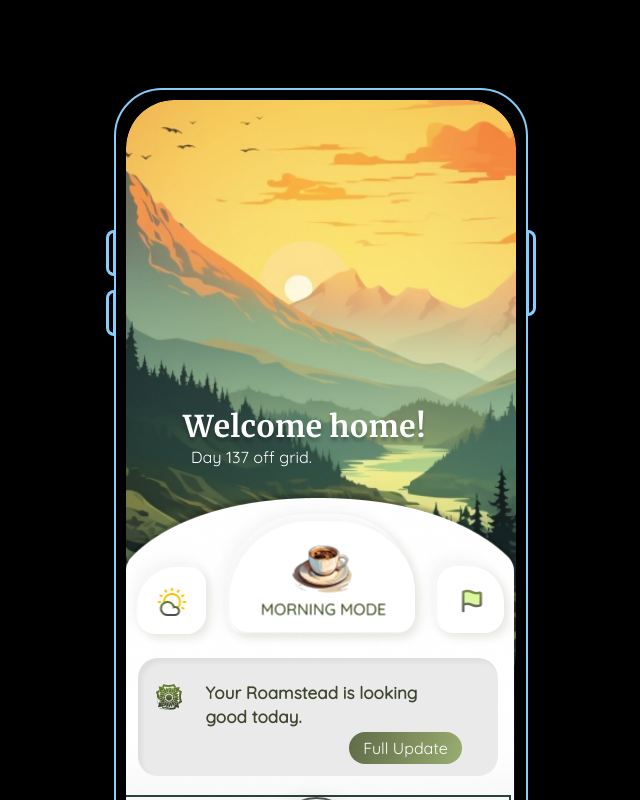
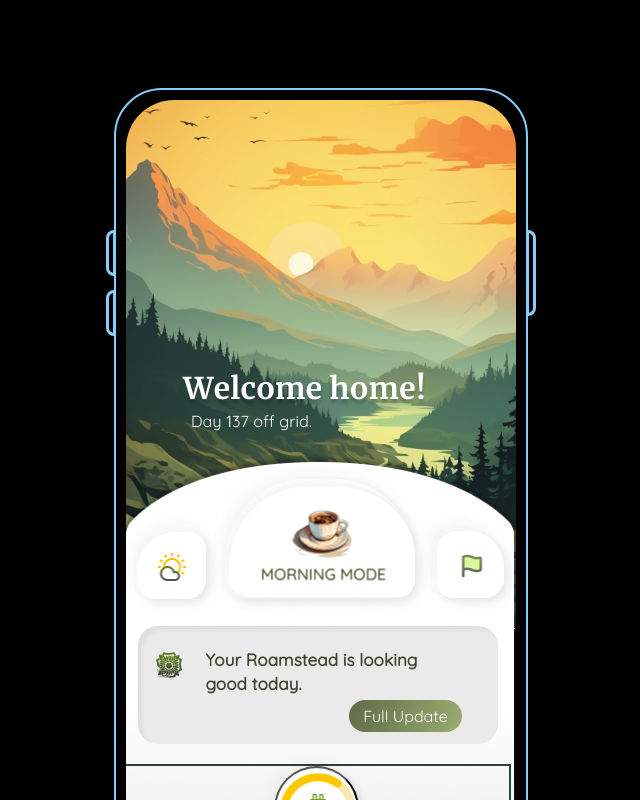
Before and after one commit to SelinaKionnali/Kionnali-App_Prototype, a React (Create React App) app in the folder kionnali-app_prototype/: page /dashboard in a window 1280 px wide. Shown: the top 800 px of the page, without its empty margins (319-959 px from the left). Built offline with nearby package versions, Linux system fonts and the light colour scheme.

Commit message:
fixed dashboard background

```diff
--- a/kionnali-app_prototype/src/Components/Dashboard.css
+++ b/kionnali-app_prototype/src/Components/Dashboard.css
@@ -10,13 +10,13 @@
 }
 
 .dashboard {
-  position: relative;
+  position: absolute;
   background-image: url("/src/Assets/Dashboard/dashboardBG.png");
   width: 390px;
-  height: 600px;
+  height: 610px;
+  top: -5%;
   flex-shrink: 0;
   border-radius: 48px;
-  background-size: cover; /* Cover the entire container */
   background-position: center; /* Center the image */
   background-repeat: no-repeat; /* No image repetition */
 }
@@ -27,7 +27,7 @@
   background-repeat: no-repeat;
   background-size: cover;
   width: 396px;
-  height: 480px;
+  height: 490px;
   border-top-left-radius: 100px;
   border-top-right-radius: 100px;
   position: absolute;
```
